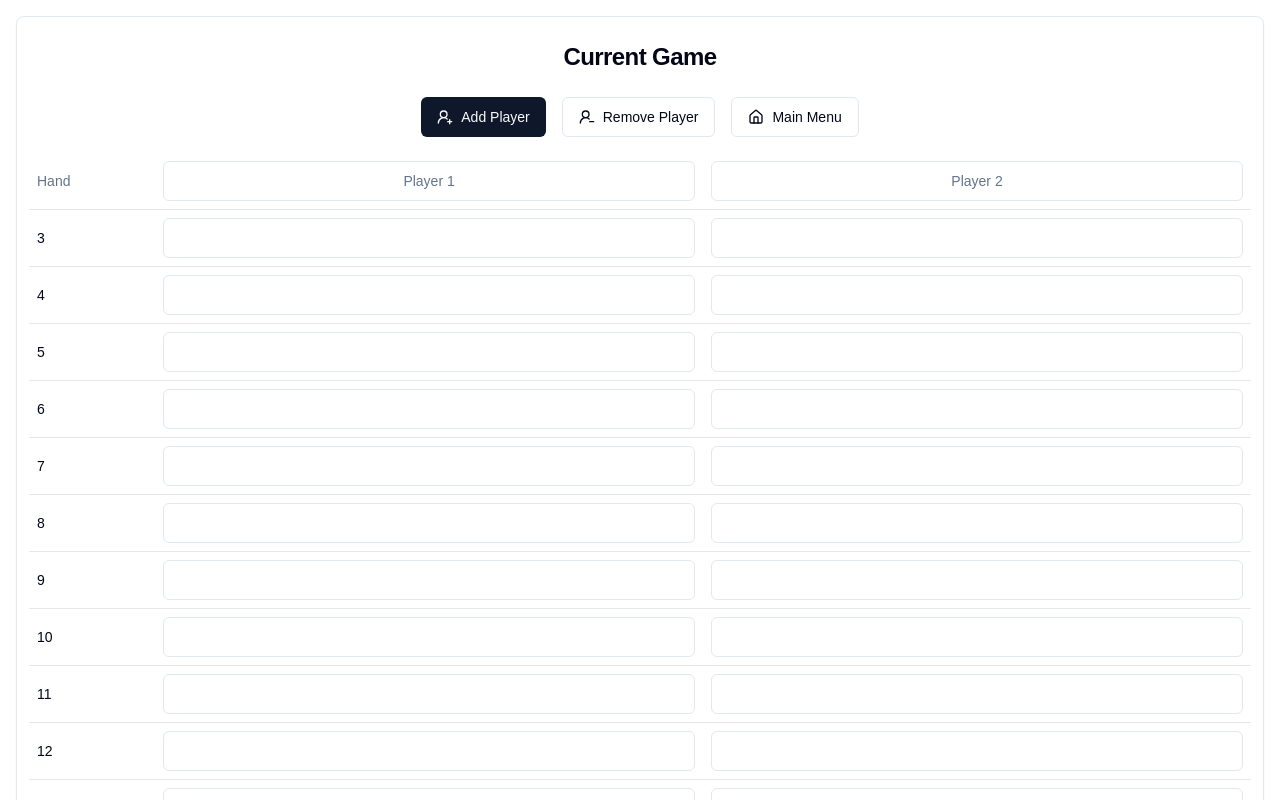
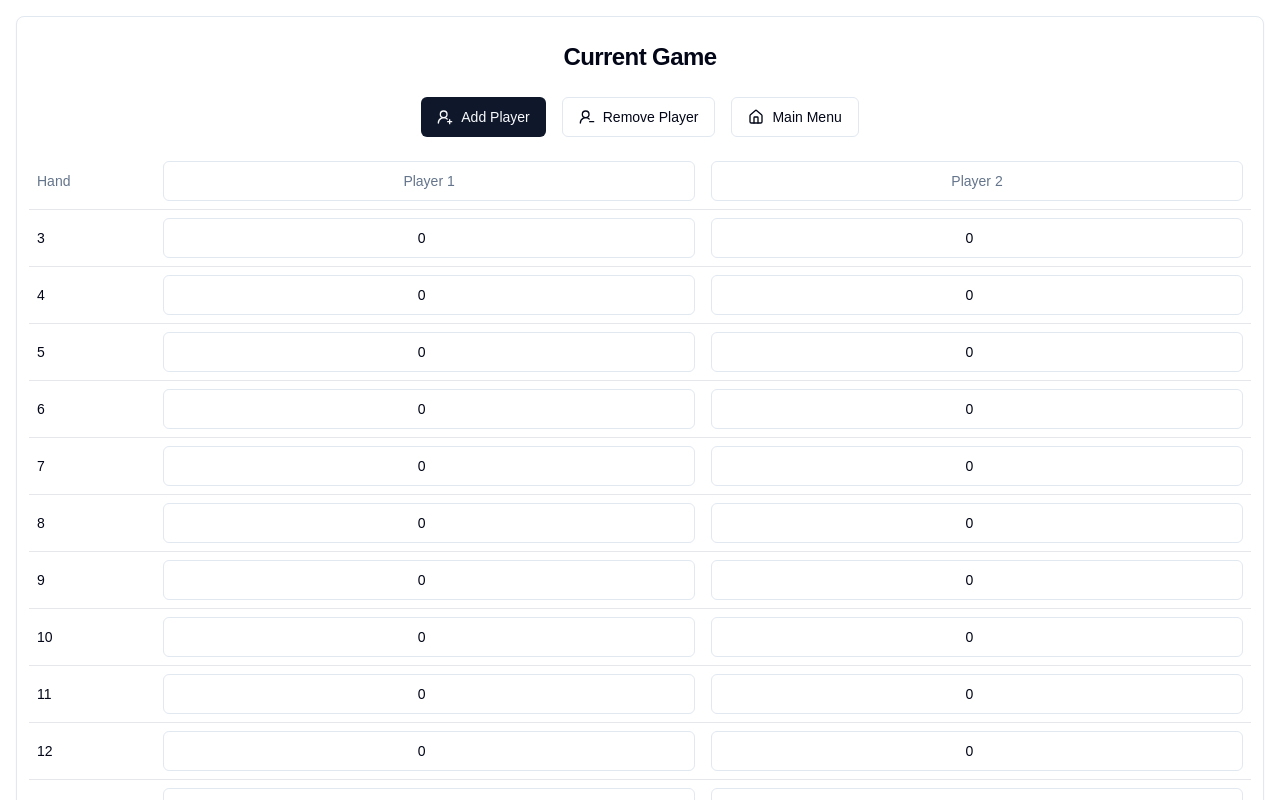
Before and after one commit to thanneman/thirteen, a Next.js app: page /game in a window 1280 px wide. Shown: the top 800 px of the page. Built offline with nearby package versions, Linux system fonts and the light colour scheme; no server answers; the database is empty.

Commit message:
fix: removed name placeholder and added default 0 for each hand score

```diff
--- a/src/app/game/page.js
+++ b/src/app/game/page.js
@@ -142,7 +142,6 @@ export default function GamePage() {
                         value={player.name}
                         onChange={(e) => handlePlayerNameChange(index, e.target.value)}
                         className='p-1 text-center sm:p-2'
-                        placeholder='Player Name'
                         />
                     </TableHead>
                     ))}
@@ -156,7 +155,7 @@ export default function GamePage() {
                         <TableCell key={playerIndex} className='p-1 sm:p-2'>
                             <Input
                                 type='number'
-                                value={score || ''}
+                                value={score || 0}
                                 onChange={(e) => handleScoreChange(parseInt(hand), playerIndex, e.target.value)}
                                 className='w-full p-1 text-center sm:p-2'
                                 inputMode='numeric'
```
